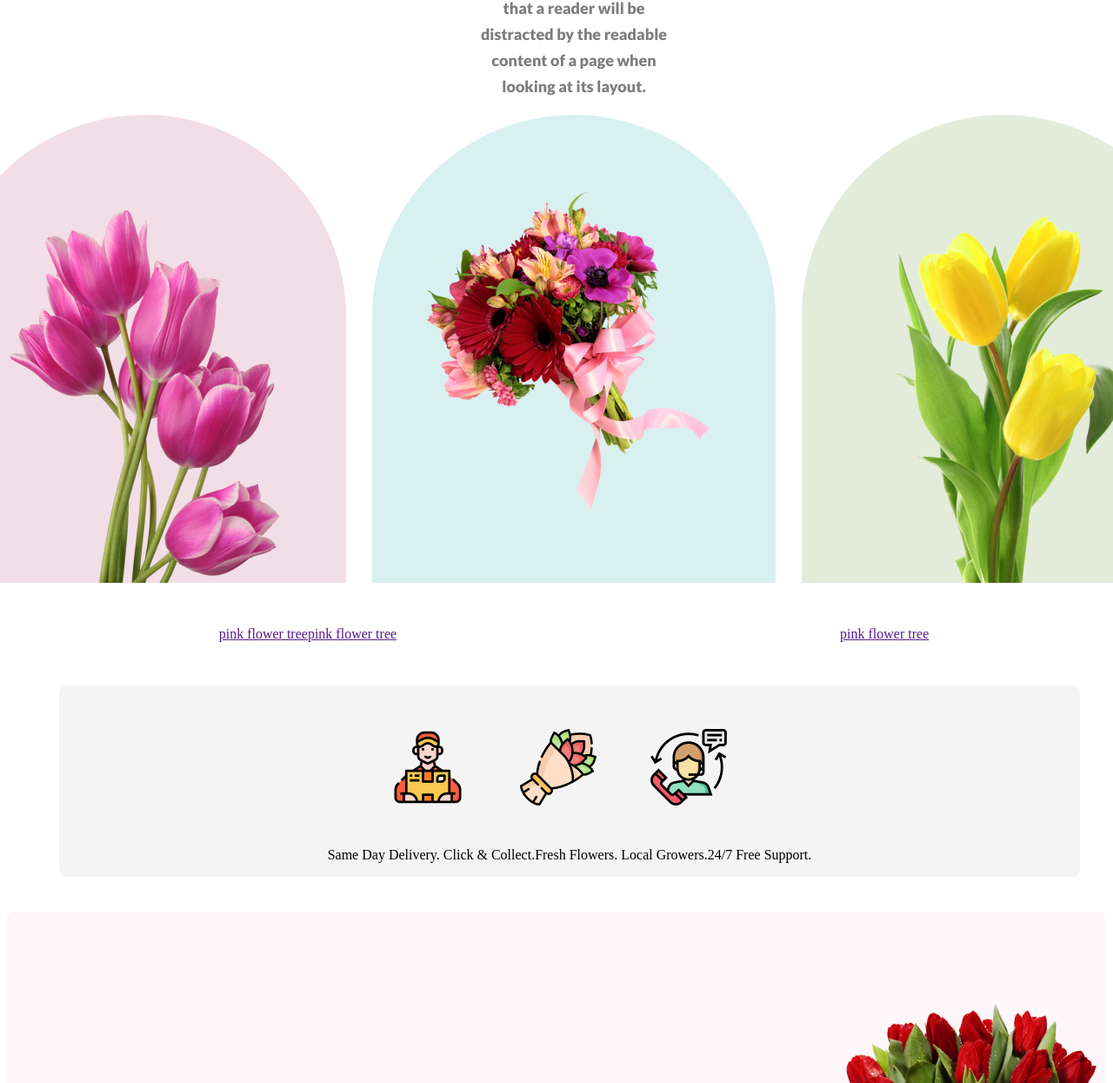
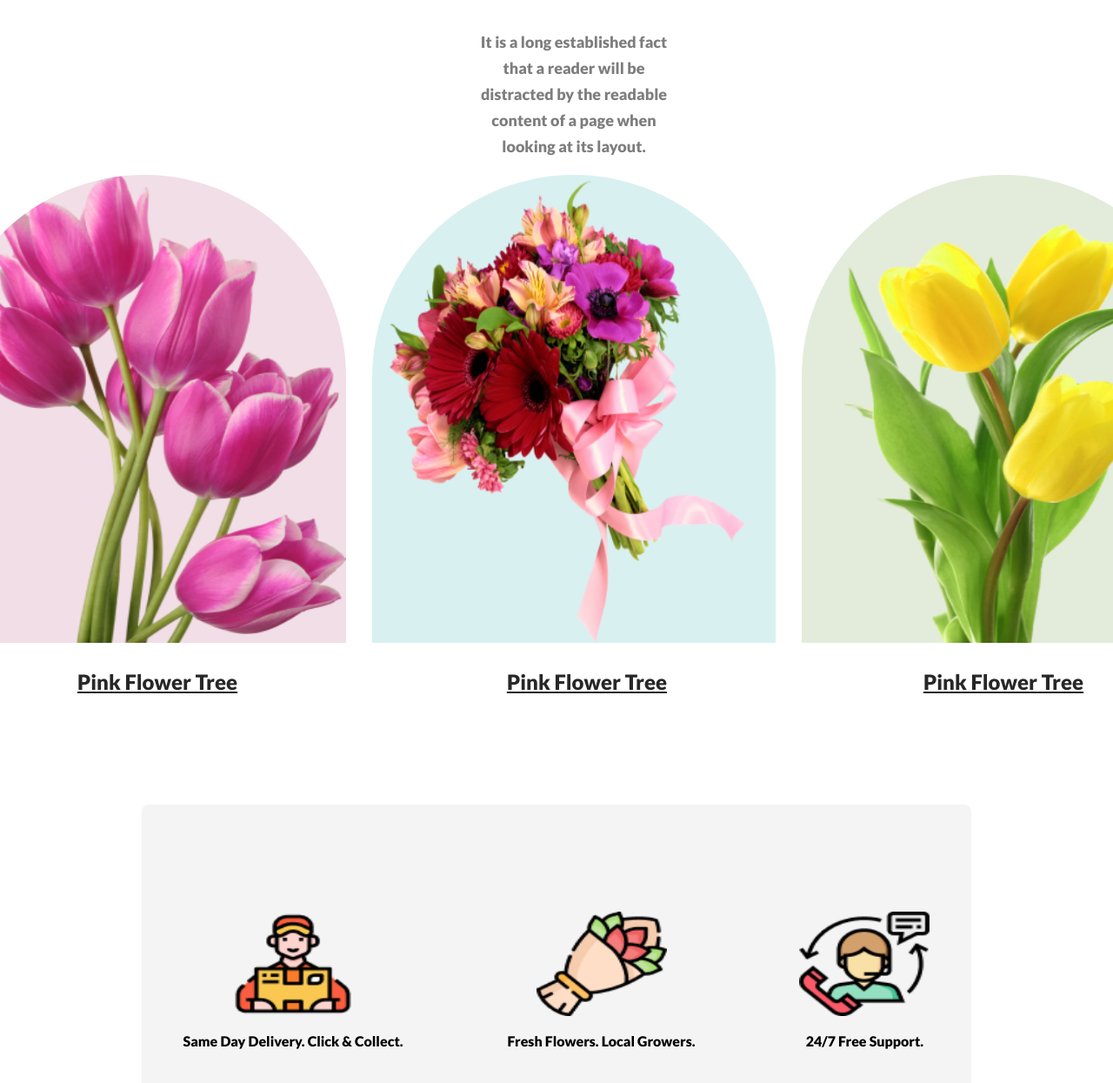
Before and after one commit to promit2023/my-new-flower-website, a plain HTML site: page index.html in a window 1280 px wide. Shown: the part 1056-2301 px from the top of the page at 87% size. Drawn offline with nearby package versions, Linux system fonts and the light colour scheme.

```diff
--- a/index.html
+++ b/index.html
@@ -26,8 +26,7 @@
           beautiful flowers a <br />
           part of your life.
         </h1>
-        <h1 class="header-title"></h1>
-        <h1 class="header-title"></h1>
+
         <p class="header-text">
           It is a long established fact that a reader will be distracted by the
           readable content of a page when looking at its layout. The point of
@@ -35,7 +34,10 @@
           letters.
         </p>
         <button class="button-primary text-primary">Shop Now</button>
+
       </div>
+      <div><img class="header-image" src="./images-flowers/pngwing 10.png" alt=""></div>
+
     </header>
 
     <menu>
@@ -46,37 +48,44 @@
       </p>
 
       <div class="second-section">
-        <div class="bg1"></div>
-        <div class="bg2"></div>
-        <div class="bg3"></div>
+        <div class="second-sec-flowers">
+          <img class="bg1" src="./images-flowers/pngwing 6.png" alt="">
+          <p class="bg1-text">Pink Flower Tree</p>
+        </div>
+          <div><img class="bg2" src="./images-flowers/pngwing 5.png" alt="">
+          <p class="bg2-text">Pink Flower Tree</p>
+        </div>
+          <div><img class="bg3" src="./images-flowers/pngwing 7.png" alt="">
+          <p class="bg3-text">Pink Flower Tree</p>
+        </div>
+
+
       </div>
 
-      <div class="flowerLinks">
-        <div class="firstLink"><a href="">pink flower tree</a></div>
-        <div class="secondLink"><a href="">pink flower tree</a></div>
-        <div><a href="">pink flower tree</a></div>
+      </div>
+
+      <!-- <div class="flowerLinks">
+        <div class="firstLink"><a href="">Pink Flower Tree</a></div>
+        <div class="secondLink"><a href="">Pink Flower Tree</a></div>
+        <div class="thirdLink"><a href="">Pink Flower Tree</a></div> -->
+
       </div>
     </menu>
 
     <section class="third-section">
       <div class="iconSection">
-        <div class="icon1"></div>
-        <div class="icon2"></div>
-        <div class="icon3"></div>
+        <div><img class="icon1" src="./icons-flower/Group57.png" alt="">
+        <p>Same Day Delivery. Click & Collect.</p></div>
+        <div>
+        <img class="icon2" src="./icons-flower/Group58.png" alt="">
+        <p>Fresh Flowers. Local Growers.</p></div>
+
+        <div><img class="icon3" src="./icons-flower/Group59.png" alt="">
+        <p>24/7 Free Support.</p></div>
       </div>
 
-      <div class="title">
-        <div>
-          <p>Same Day Delivery. Click & Collect.</p>
-        </div>
-        <div>
-          <p>Fresh Flowers. Local Growers.</p>
-        </div>
-        <div>
-          <p>24/7 Free Support.</p>
-        </div>
-      </div>
-    </section>
+
+
 
     <section class="forth-section">
       <div>
@@ -89,6 +98,9 @@
           readable content of a page when looking at its layout.
         </p>
         <button class="button-primary text-primary">Sign Up</button>
+      </div>
+      <div class="hot-deal-image">
+        <img class="hot-deal-pic" src="./images-flowers/pngwing 8.png" alt="">
       </div>
     </section>
 
@@ -114,8 +126,9 @@
       </div>
 
       <div class="sixth-section-block">
-        <input style="width: 500px;height: 50px;" type="text" name="" placeholder="Enter your email here...." id="" />
-        <button class="button-primary text-primary">Subscribe</button>
+        <form>
+          <input class="mail-sec" type="email" name="e-mail" id="e-mail." placeholder="Enter your email here...."><button class="button-primary text-primary">Subscribe</button>
+      </form>
       </div>
     </section>
 
--- a/styles/flower.css
+++ b/styles/flower.css
@@ -1,8 +1,24 @@
+* {
+    font-family: "Lato", sans-serif;
+}
+
+
+
 header {
     background-color: rgba(229, 84, 115, 0.10);
-    background-image: url('../images-flowers/pngwing\ 10.png');
     background-repeat: no-repeat;
     background-position: right;
+    display: flex;
+    align-content: center;
+    justify-content: center;
+}
+
+
+.header-image {
+    width: 635px;
+    height: 800px;
+    flex-shrink: 0;
+
 }
 
 .first-section {
@@ -78,106 +94,143 @@ header {
     display: flex;
     align-content: center;
     justify-content: center;
-}
 
-.flowerLinks {
-    display: flex;
-    padding-top: 50px;
-    align-content: center;
-    justify-content: center;
-
-}
-
-.firstLink {
-    margin-right: 470;
-}
-
-.secondLink {
-    margin-right: 510px;
 }
 
 
 .bg1 {
+    width: 310px;
+    height: 428px;
+    flex-shrink: 0;
     width: 464px;
     height: 538px;
     flex-shrink: 0;
     border-radius: 300px 300px 0px 0px;
     background: rgba(167, 33, 98, 0.15);
     margin-right: 30px;
-    background-image: url('../images-flowers/pngwing\ 6.png');
-    background-repeat: no-repeat;
-    background-position: center;
-    background-position-y: bottom;
+
+}
+
+.bg1-text {
+    color: #272727;
+    text-align: center;
+    font-family: Lato;
+    font-size: 24px;
+    font-style: normal;
+    font-weight: 700;
+    line-height: 35px;
+    /* 145.833% */
+    text-decoration-line: underline;
+}
+
+.bg2-text {
+    color: #272727;
+    text-align: center;
+    font-family: Lato;
+    font-size: 24px;
+    font-style: normal;
+    font-weight: 700;
+    line-height: 35px;
+    /* 145.833% */
+    text-decoration-line: underline;
+}
+
+.bg3-text {
+    color: #272727;
+    text-align: center;
+    font-family: Lato;
+    font-size: 24px;
+    font-style: normal;
+    font-weight: 700;
+    line-height: 35px;
+    /* 145.833% */
+    text-decoration-line: underline;
 }
 
 .bg2 {
+    width: 370px;
+    height: 370px;
+    flex-shrink: 0;
     width: 464px;
     height: 538px;
     flex-shrink: 0;
     border-radius: 300px 300px 0px 0px;
     background: rgba(5, 151, 160, 0.15);
     margin-right: 30px;
-    background-image: url('../images-flowers/pngwing\ 5.png');
-    background-repeat: no-repeat;
-    background-position: center;
+
 }
 
 .bg3 {
+    width: 314px;
+    height: 471px;
+    flex-shrink: 0;
     width: 464px;
     height: 538px;
     flex-shrink: 0;
     border-radius: 300px 300px 0px 0px;
     background: rgba(71, 125, 17, 0.15);
-    background-image: url('../images-flowers/pngwing\ 7.png');
-    background-repeat: no-repeat;
-    background-position: center;
-    background-position-y: bottom;
+
+
 }
 
-.p {
-    display: flex;
-}
+
+
 
 /* icon related styles */
 .third-section {
+    align-items: center;
+    text-align: center;
+    justify-content: center;
+    gap: 100px;
     border-radius: 8px;
     background: rgba(39, 39, 39, 0.05);
     padding-top: 50px;
-    margin-top: 50px;
-    margin-left: 60px;
-    margin-right: 30px;
+    margin: 100px 155px;
+
 }
 
 .iconSection {
-
-    height: 120px;
-    margin-left: 58px;
-    margin-right: 23px;
-
     display: flex;
     justify-content: center;
     align-items: center;
+    gap: 120px;
+    text-align: center;
+    height: 320px;
+
+
 }
 
 .icon1 {
-
-    background-image: url('../icons-flower/Group57.png');
+    color: rgba(39, 39, 39, 0.80);
+    text-align: center;
+    font-family: Lato;
+    font-size: 24px;
+    font-style: normal;
+    font-weight: 600;
+    line-height: 35px;
+    /* 145.833% */
     height: 120px;
     width: 150px;
-    background-repeat: no-repeat;
 }
 
 .icon2 {
 
-    background-image: url('../icons-flower/Group58.png');
+    color: rgba(39, 39, 39, 0.80);
+    text-align: center;
+    font-family: Lato;
+    font-size: 24px;
+    font-style: normal;
+    font-weight: 600;
+    line-height: 35px;
+    /* 145.833% */
     height: 120px;
     width: 150px;
-    background-repeat: no-repeat;
+
 }
 
 .icon3 {
 
-    background-image: url('../icons-flower/Group59.png');
+
     height: 120px;
     width: 150px;
     background-repeat: no-repeat;
@@ -187,6 +240,8 @@ header {
     display: flex;
     justify-content: center;
     align-items: center;
+    text-align: center;
+    gap: 100px;
 }
 
 /* 4th section related styles */
@@ -196,11 +251,11 @@ header {
     flex-shrink: 0;
     border-radius: 8px;
     background: rgba(229, 84, 115, 0.05);
-    background-image: url('../images-flowers/pngwing\ 8.png');
-    background-repeat: no-repeat;
-    background-position-x: right;
-    background-position-y: center;
     padding-left: 200px;
+    display: flex;
+    align-items: center;
+    text-align: center;
+    gap: 100px;
 }
 
 .frth-section-title {
@@ -209,7 +264,6 @@ header {
     font-size: 40px;
     font-style: normal;
     font-weight: 800;
-    padding-top: 200px;
 
 
 }
@@ -306,7 +360,8 @@ header {
     margin-top: 130px;
     justify-items: center;
     background-color: red;
-    background-size: cover; /* This will make the background image cover the whole background */
+    background-size: cover;
+    /* This will make the background image cover the whole background */
 
 
 
@@ -332,9 +387,19 @@ header {
     line-height: 30px;
     /* 166.667% */
 }
-.sixth-section-block{
 
-    margin-left: 800px;
+.sixth-section-block {
+    color: rgba(39, 39, 39, 0.60);
+    text-align: center;
+    font-family: Lato;
+    font-size: 16px;
+    font-style: normal;
+    font-weight: 400;
+
+
+
+    height: 620px;
+
 }
 
 text {
@@ -383,7 +448,6 @@ text {
     text-align: center;
     font-family: Lato;
     font-size: 16px;
-
     font-weight: 400;
     line-height: normal;
 }
```
